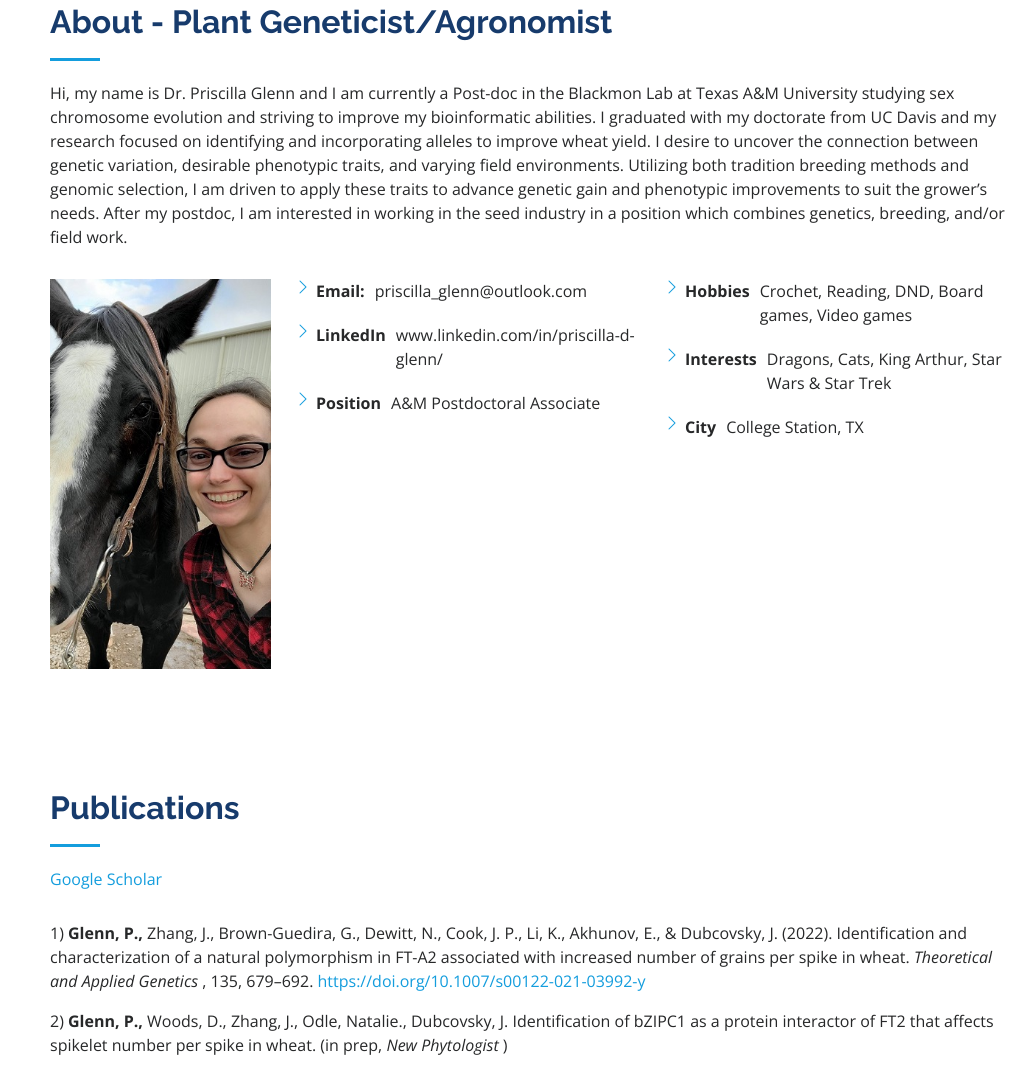
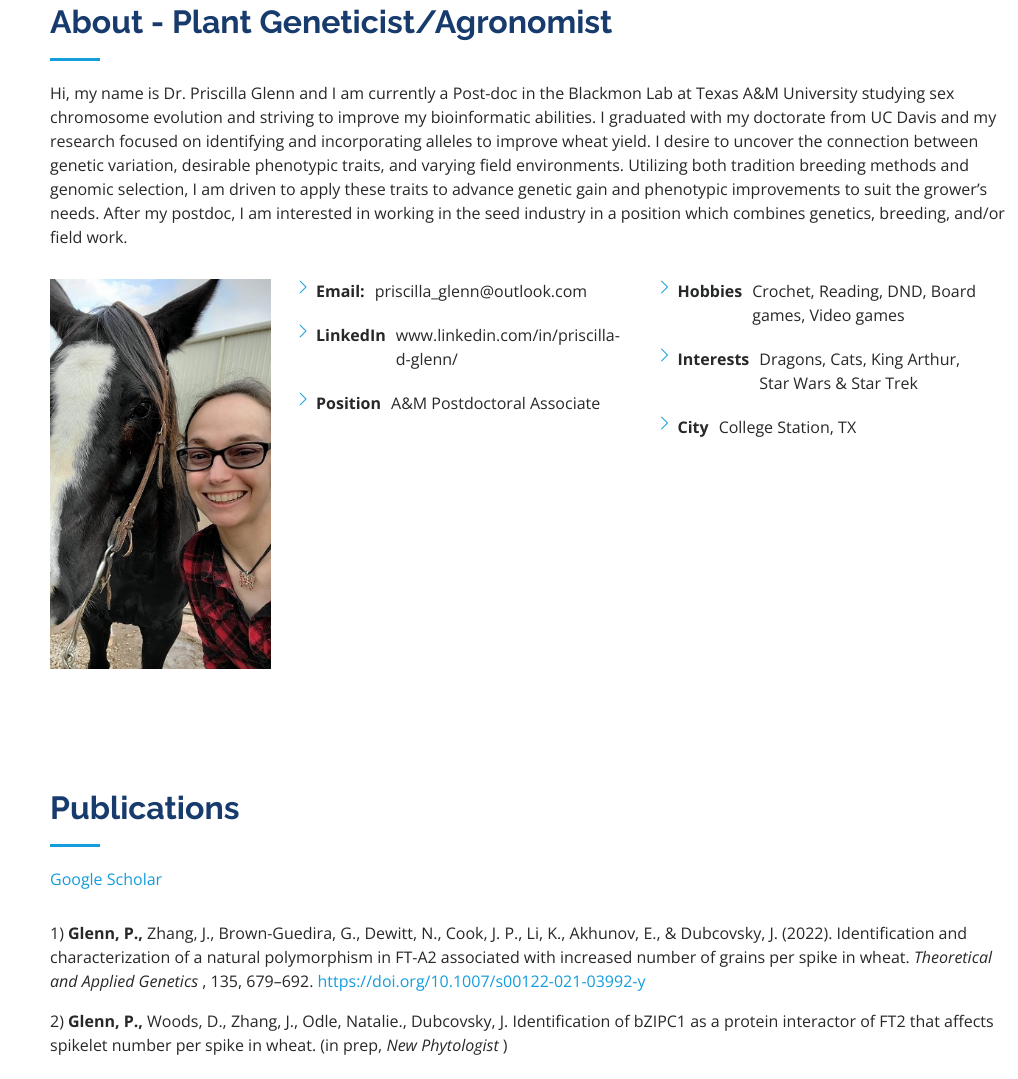
Before and after one commit to priscilla-glenn/priscilla-glenn.github.io, a plain HTML site: page index.html in a window 1280 px wide. Shown: the part 857-1936 px from the top of the page, without its empty margins (262-1280 px from the left). Drawn offline with nearby package versions, Linux system fonts and the light colour scheme.

Commit message:
margin auto

```diff
--- a/assets/css/style.css
+++ b/assets/css/style.css
@@ -366,7 +366,7 @@ section {
 }
 
 .margin {
-	margin-right: -15px
+	margin-right: auto
 }
 
 
```
